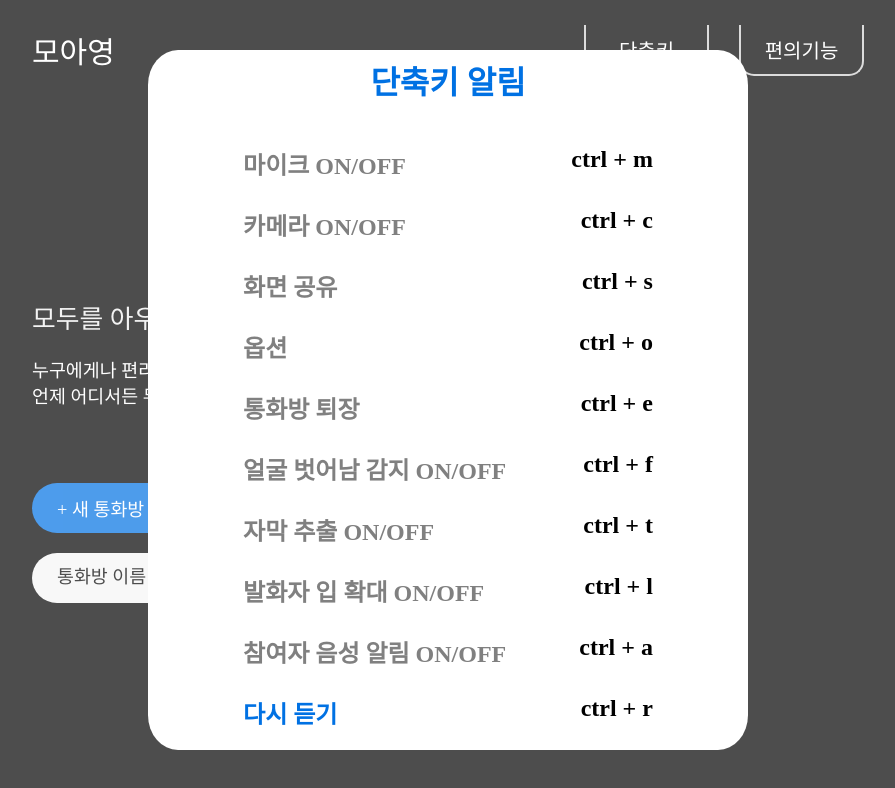
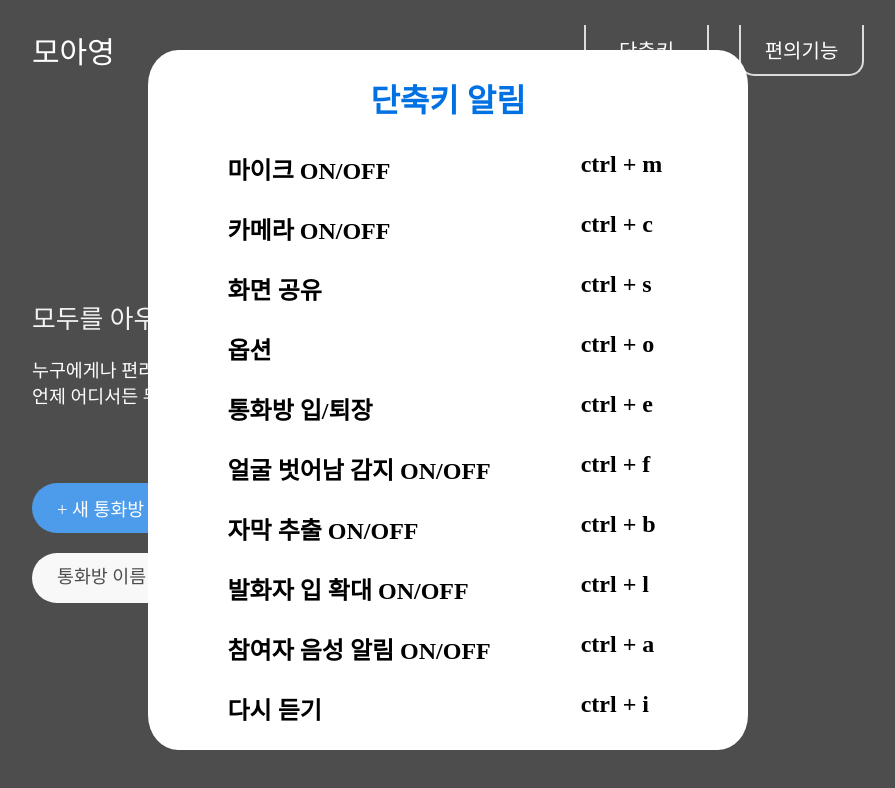
Before and after one commit to dayelop/oss-moayoung, a React (Create React App) app in the folder homepage/: page / in a window 1280 px wide. Both pictures are taken after a click on the button "단축키". Shown: the top 788 px of the page, without its empty margins (192-1087 px from the left). Built offline with nearby package versions, Linux system fonts and the light colour scheme; the HTML template or start-up script is replaced by a standard one; a web font is replaced by a local one.

Commit message:
refactor: change the structure of the hotkey code

```diff
--- a/homepage/src/pages/Hotkey.js
+++ b/homepage/src/pages/Hotkey.js
@@ -1,6 +1,6 @@
 /** @jsxImportSource @emotion/react */
 import { css } from '@emotion/react';
-import React from 'react';
+import React, { useRef } from 'react';
 
 const settingContainer = css`
   background-color: white;
@@ -17,7 +17,6 @@ const settingContainer = css`
 `;
 
 const modalContainer = css`
-  //background-color: black;
   width: 600px;
   height: 700px;
   border-radius: 5% 5% 5% 5%;
@@ -25,7 +24,6 @@ const modalContainer = css`
   flex-direction: column;
   align-items: center;
   padding: 15px;
-  //color: white;
   background-color: white;
   color: gray;
   justify-content: center;
@@ -37,24 +35,17 @@ const modalContainer = css`
 `;
 
 const textContainer = css`
-  display: flex;
-  flex-direction: column;
+  display: grid;
+  grid-template-columns: 3fr 1fr;
+  row-gap: 25px;
+  background-color: white;
+  column-gap: 90px;
 `;
 
-const textDiv = css`
-  display: flex;
-  flex-direction: row;
+const title = css`
+  margin-bottom: 30px;
   background-color: white;
-  justify-content: space-between;
-
-  h2 {
-    margin: 13px;
-  }
-
-  h2:nth-of-type(1) {
-    color: gray;
-    margin-right: 60px;
-  }
+  color: #0071e3;
 `;
 
 const Hotkey = ({ isHotkeyOn, setIsHotkeyOn }) => {
@@ -65,7 +56,18 @@ const Hotkey = ({ isHotkeyOn, setIsHotkeyOn }) => {
   );
 };
 
+const Item = ({ title, hotkey }) => {
+  return (
+    <>
+      <h2>{title}</h2>
+      <h2>ctrl + {hotkey}</h2>
+    </>
+  );
+};
+
 const Modal = () => {
+  const _audio = useRef();
+
   React.useEffect(() => {
     keyevent();
   });
@@ -80,11 +82,9 @@ const Modal = () => {
     document.onkeydown = function (e) {
       if (e.which === 17) isCtrl = true;
 
-      if (e.which === 82 && isCtrl === true) {
-        console.log('replay');
-        const alarmAudio = document.getElementById('alarmAudio');
-        alarmAudio.currentTime = 0;
-        alarmAudio.play();
+      if (e.which === 73 && isCtrl === true) {
+        _audio.current.currentTime = 0;
+        _audio.current.play();
         return false;
       }
     };
@@ -92,67 +92,24 @@ const Modal = () => {
 
   return (
     <div css={modalContainer} onClick={(e) => e.stopPropagation()}>
-      <h1
-        style={{
-          marginBottom: '30px',
-          backgroundColor: 'white',
-          color: '#0071e3',
-        }}
-      >
-        단축키 알림
-      </h1>
-      <audio id="alarmAudio" src="/sounds/hotkeyAlarm.mp3" autoPlay></audio>{' '}
-      {/*autoplay */}
+      <h1 css={title}>단축키 알림</h1>
+      <audio
+        id="alarmAudio"
+        src="/sounds/hotkeyAlarm.mp3"
+        ref={_audio}
+        autoPlay
+      ></audio>
       <div css={textContainer}>
-        <div css={textDiv}>
-          <h2>마이크 ON/OFF</h2>
-          <h2>ctrl + m</h2>
-        </div>
-
-        <div css={textDiv}>
-          <h2>카메라 ON/OFF</h2>
-          <h2>ctrl + c</h2>
-        </div>
-
-        <div css={textDiv}>
-          <h2>화면 공유</h2>
-          <h2>ctrl + s</h2>
-        </div>
-
-        <div css={textDiv}>
-          <h2>옵션</h2>
-          <h2>ctrl + o</h2>
-        </div>
-
-        <div css={textDiv}>
-          <h2>통화방 퇴장</h2>
-          <h2>ctrl + e</h2>
-        </div>
-
-        <div css={textDiv}>
-          <h2>얼굴 벗어남 감지 ON/OFF</h2>
-          <h2>ctrl + f</h2>
-        </div>
-
-        <div css={textDiv}>
-          <h2>자막 추출 ON/OFF</h2>
-          <h2>ctrl + t</h2>
-        </div>
-
-        <div css={textDiv}>
-          <h2>발화자 입 확대 ON/OFF</h2>
-          <h2>ctrl + l</h2>
-        </div>
-
-        <div css={textDiv}>
-          <h2>참여자 음성 알림 ON/OFF</h2>
-          <h2>ctrl + a</h2>
-        </div>
-
-        <div css={textDiv}>
-          <h2 style={{ color: '#0071e3' }}>다시 듣기</h2>
-          <h2>ctrl + r</h2>
-        </div>
+        <Item title={'마이크 ON/OFF'} hotkey={'m'} />
+        <Item title={'카메라 ON/OFF'} hotkey={'c'} />
+        <Item title={'화면 공유'} hotkey={'s'} />
+        <Item title={'옵션'} hotkey={'o'} />
+        <Item title={'통화방 입/퇴장'} hotkey={'e'} />
+        <Item title={'얼굴 벗어남 감지 ON/OFF'} hotkey={'f'} />
+        <Item title={'자막 추출 ON/OFF'} hotkey={'b'} />
+        <Item title={'발화자 입 확대 ON/OFF'} hotkey={'l'} />
+        <Item title={'참여자 음성 알림 ON/OFF'} hotkey={'a'} />
+        <Item title={'다시 듣기'} hotkey={'i'} />
       </div>
     </div>
   );
```
Also changed, not shown: 1 other file (tests, documents, lock files or other folders).
